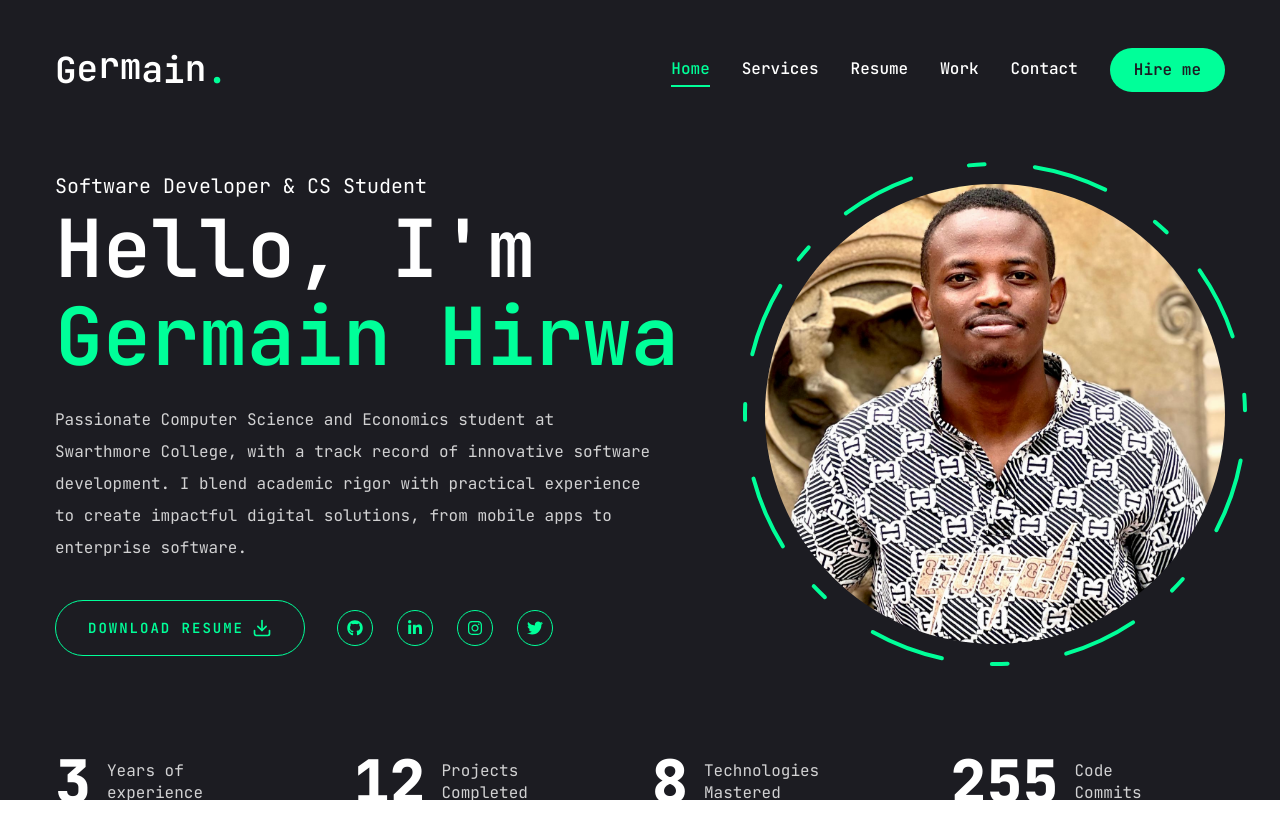
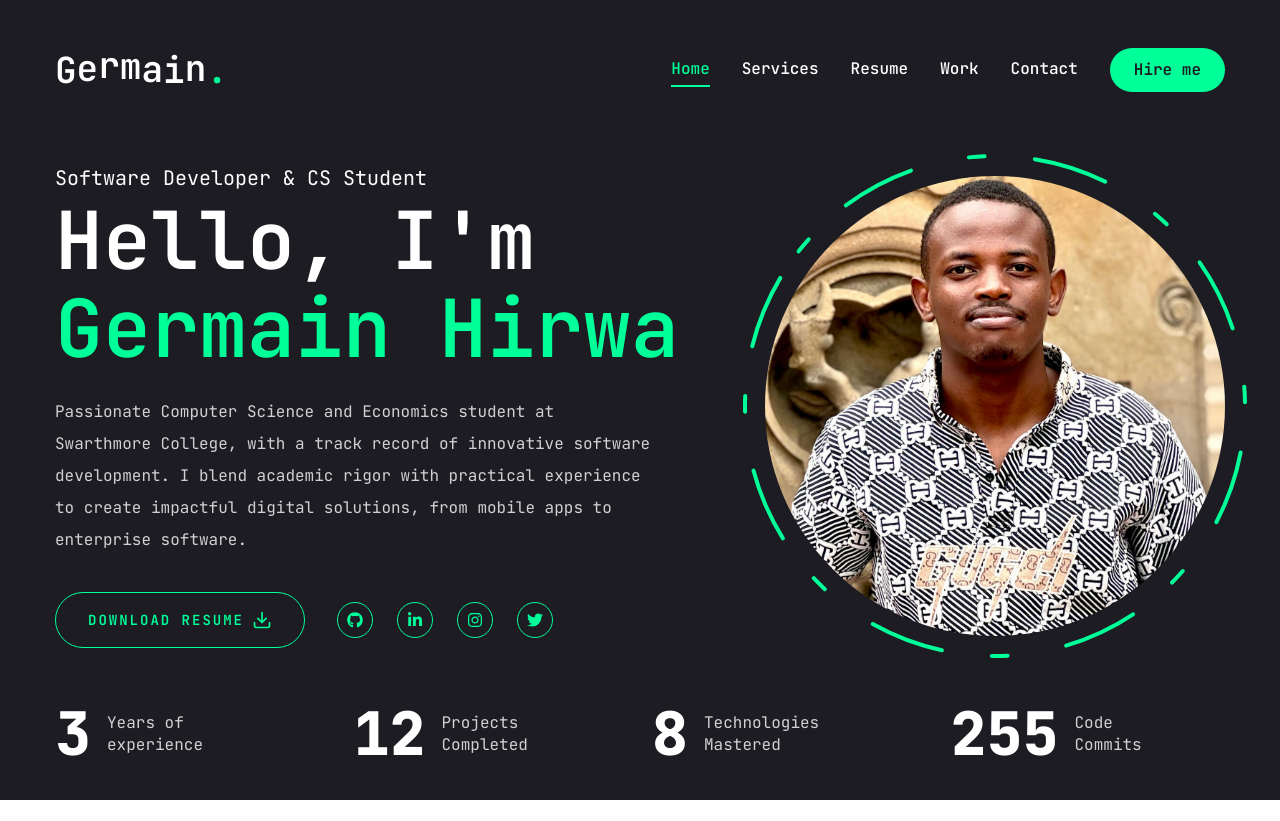
Before and after one commit to germainhirwa/germain-portifolio, a Next.js app: page / in a window 1280 px wide. After the commit the page ends 800 px from the top, so only its background shows below. Built offline with nearby package versions, Linux system fonts and the light colour scheme.

Commit message:
modified padding and margins between stats and the top section

```diff
--- a/app/page.jsx
+++ b/app/page.jsx
@@ -10,7 +10,7 @@ const Home = () => {
   return (
     <section className="h-full">
       <div className="container mx-auto h-full">
-        <div className="flex flex-col xl:flex-row items-center justify-between xl:pt-8 xl:pb-24">
+        <div className="flex flex-col xl:flex-row items-center justify-between xl:pt-6 xl:pb-14">
           {/* text */}
           <div className="text-center xl:text-left order-2 xl:order-none">
             <span className="text-xl">Software Developer & CS Student</span>
@@ -26,7 +26,8 @@ const Home = () => {
             {/* btn and socials */}
             <div className="flex flex-col xl:flex-row items-center gap-8">
               <a
-                href="https://drive.google.com/uc?export=download&id=1BU_K6umJEcOjhwdIvMYM_AWftAzOugEo"
+                // href="https://drive.google.com/uc?export=download&id=1BU_K6umJEcOjhwdIvMYM_AWftAzOugEo" // This is the one with GPA and advanced
+                href="https://drive.google.com/file/d/1e7D6fkUjvYDr2eD8XCJiu-NU6lg1_kKU"
                 target="_blank"
                 rel="noopener noreferrer"
               >
@@ -44,12 +45,14 @@ const Home = () => {
             </div>
           </div>
           {/* photo */}
-          <div className="order-1 xl:order-none mb-8 xl:mb-0">
+          <div className="order-1 xl:order-none mb-6 xl:mb-0">
             <Photo />
           </div>
         </div>
       </div>
-      <Stats />
+      <div>
+        <Stats />
+      </div>
     </section>
   );
 };
--- a/app/resume/page.jsx
+++ b/app/resume/page.jsx
@@ -134,7 +134,9 @@ const Resume = () => {
     }, []);
 
     const openResume = () => {
-        window.open('https://drive.google.com/file/d/1BU_K6umJEcOjhwdIvMYM_AWftAzOugEo/view?usp=sharing', '_blank');
+        // window.open('https://drive.google.com/file/d/1BU_K6umJEcOjhwdIvMYM_AWftAzOugEo/view?usp=sharing', '_blank');  // This is the one with GPA and more advanced
+        window.open('https://drive.google.com/file/d/1e7D6fkUjvYDr2eD8XCJiu-NU6lg1_kKU/view?usp=sharing', '_blank');
+
     };
 
     return (
```
